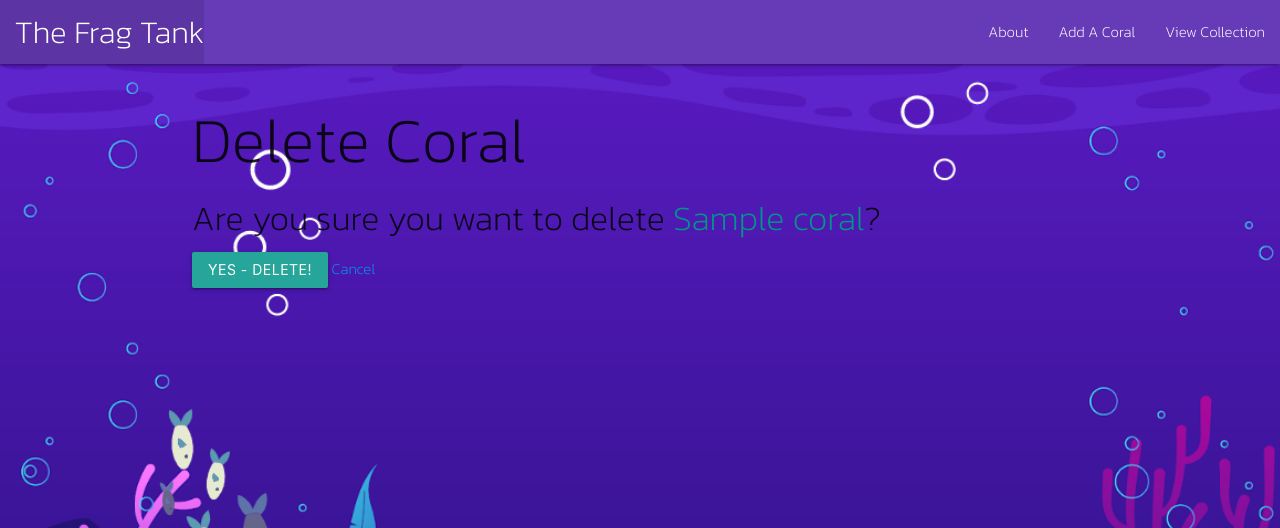
After one commit to adbshiau/coralcollector, a Django app: page /corals/1/delete/ in a window 1280 px wide. The commit adds this page. Shown: the top 528 px of the page. Run offline with Django 4.2, Linux system fonts and the light colour scheme; tables that the repository leaves empty hold one stand-in row (values such as "Sample post").

Commit message:
delete coral works

```diff
--- /dev/null
+++ b/main_app/templates/main_app/coral_confirm_delete.html
@@ -0,0 +1,14 @@
+{% extends 'base.html' %}
+
+
+{% block content %}
+<h1>Delete Coral</h1>
+
+<h4>Are you sure you want to delete <span class="teal-text">{{ object.trade_name }}</span>?</h4>
+
+<form action="" method="POST">
+  {% csrf_token %}
+  <input type="submit" value="Yes - Delete!" class="btn">
+  <a href="{% url 'detail' coral.id %}">Cancel</a>
+</form>
+{% endblock content %}
--- a/main_app/templates/main_app/coral_form.html
+++ b/main_app/templates/main_app/coral_form.html
@@ -2,6 +2,11 @@
 
 
 {% block content %}
+{% if object %}
+    <h1>Edit <span class="teal-text">{{object.trade_name}}</span></h1>
+  {% else %}
+    <h1>Add Coral</h1>
+  {% endif %}
 <form action="" method="post" id="form">
     <!-- Django requires the following for security purposes -->
     {% csrf_token %}
```
